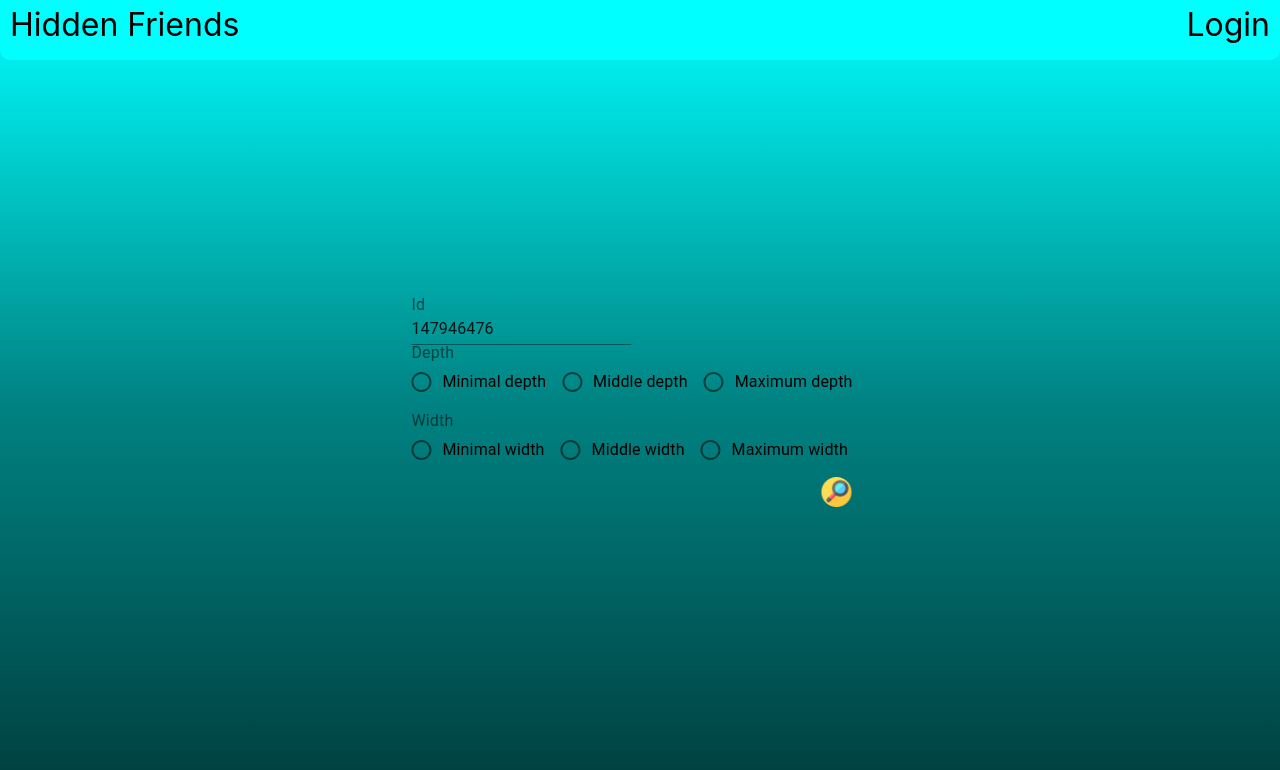
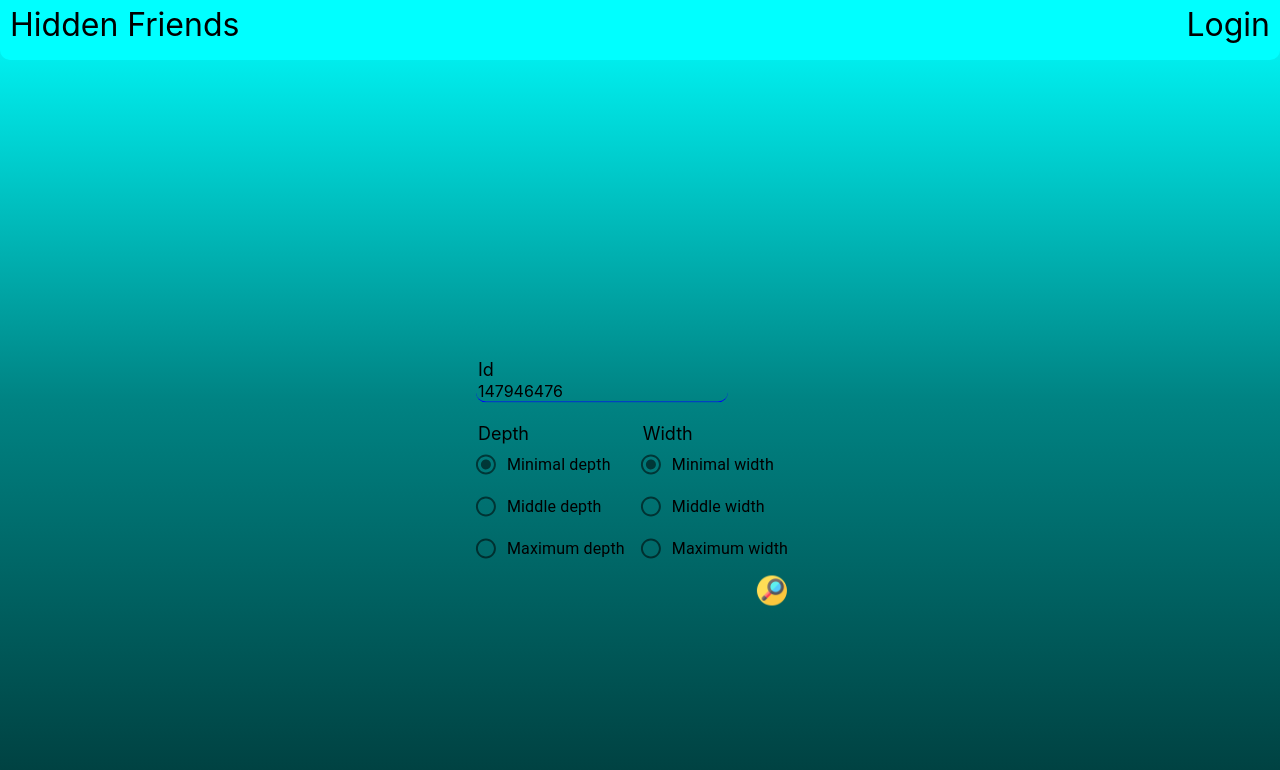
Before and after one commit to snchz29/vk-hidden-friends, a React (Create React App) app in the folder frontend/: page / in a window 1280 px wide. Shown: the top 770 px of the page. Built offline with nearby package versions, Linux system fonts and the light colour scheme.

Commit message:
create form

```diff
--- a/frontend/src/App.js
+++ b/frontend/src/App.js
@@ -1,24 +1,24 @@
 import './App.css';
 import {BrowserRouter as Router, Link, Route, Switch} from "react-router-dom";
-import Form from "./Form";
+import Form from "./Form/Form";
+import Login from "./Login";
 
-function App() {
+export default function App() {
   return (
     <Router>
       <nav>
         <Link id="title" to="/">Hidden Friends</Link>
-                <Link id="login" to="/login">Login</Link>
+        <a id="login"
+           href="https://oauth.vk.com/authorize?client_id=7900610&display=popup&redirect_uri=http://localhost:3000/login&scope=friends,groups,photos&response_type=code&v=5.120">Login</a>
       </nav>
       <Switch>
+        <Route path="/login">
+          <Login/>
+        </Route>
         <Route path="/">
           <Form/>
-                </Route>
-                <Route path="/login">
-                    {/*"https://oauth.vk.com/authorize?client_id=7900610&display=popup&redirect_uri=http://localhost:8080/login&scope=friends,groups,photos&response_type=code&v=5.120"*/}
         </Route>
       </Switch>
     </Router>
   );
 }
-
-export default App;
--- /dev/null
+++ b/frontend/src/Context.js
@@ -0,0 +1,5 @@
+import React from 'react'
+
+const Context = React.createContext()
+
+export default Context
--- a/frontend/src/Form.js
+++ /dev/null
@@ -1,50 +0,0 @@
-import "./Form.css"
-import searchImage from "./img/search.png"
-import React from "react";
-import {Button, FormControl, FormControlLabel, FormLabel, Input, Radio, RadioGroup} from "@material-ui/core";
-
-class Form extends React.Component {
-
-    constructor(props) {
-        super(props);
-
-        this.handleSubmit = this.handleSubmit.bind(this);
-    }
-
-    handleSubmit(event) {
-        event.preventDefault();
-        console.log("Submit")
-    }
-
-    render() {
-        return (
-            <form onSubmit={this.handleSubmit}>
-                <FormLabel component="legend">Id</FormLabel>
-                <Input min="1" placeholder="User ID" type="number" defaultValue="147946476"/>
-                <div>
-                    <FormControl component="fieldset">
-                        <FormLabel component="legend">Depth</FormLabel>
-                        <RadioGroup row={true} label="Depth" name="depth">
-                            <FormControlLabel value="3" control={<Radio color="default"/>} label="Minimal depth"/>
-                            <FormControlLabel value="4" control={<Radio color="default"/>} label="Middle depth"/>
-                            <FormControlLabel value="5" control={<Radio color="default"/>} label="Maximum depth"/>
-                        </RadioGroup>
-
-                        <FormLabel component="legend">Width</FormLabel>
-                        <RadioGroup row={true} label="Width" name="width">
-                            <FormControlLabel value="5" control={<Radio color="default"/>} label="Minimal width"/>
-                            <FormControlLabel value="10" control={<Radio color="default"/>} label="Middle width"/>
-                            <FormControlLabel value="15" control={<Radio color="default"/>} label="Maximum width"/>
-                        </RadioGroup>
-
-                    </FormControl>
-                </div>
-                <Button id="run" type="submit">
-                    <img style={{width: 30}} src={searchImage} alt="Submit"/>
-                </Button>
-            </form>
-        );
-    }
-}
-
-export default Form;
--- a/frontend/src/Form.css
+++ b/frontend/src/Form/Form.css
@@ -1,24 +1,26 @@
 form {
     position: absolute;
     left: 50%;
-    top: 50%;
+    top: 60%;
     -webkit-transform: translate(-50%, -50%);
     transform: translate(-50%, -50%);
 }
 
 input {
     border: none;
+    border-bottom: 1px solid #00f;
     border-radius: 10px;
-    font-family: inherit;
+    font: inherit;
     margin-bottom: 10px;
+    background: rgba(0, 0, 0, 0);
 }
 
 .radios {
-    display: inline-block
+    display: flex;
+    flex-direction: row;
 }
 
 input:focus {
-    border: none;
     outline: none;
 }
 
@@ -28,10 +30,11 @@ input::-webkit-inner-spin-button {
     margin: 0;
 }
 
-#run{
+#run {
     float: right;
 }
 
 legend {
     margin-top: 10px;
+    font-size: large;
 }
--- /dev/null
+++ b/frontend/src/Form/Form.js
@@ -0,0 +1,58 @@
+import "./Form.css"
+import searchImage from "../img/search.png"
+import React from "react";
+import {Button} from "@material-ui/core";
+import RadioFields from "./RadioFields"
+import Context from "../Context";
+
+export default class Form extends React.Component {
+  state = {vkId: 147946476, depth: 3, width: 5};
+
+  constructor(props) {
+    super(props);
+    this.handleSubmit = this.handleSubmit.bind(this)
+    this.setDepth = this.setDepth.bind(this)
+    this.setWidth = this.setWidth.bind(this)
+    this.setVkId = this.setVkId.bind(this)
+  }
+
+  handleSubmit(event) {
+    event.preventDefault();
+    console.log(this.state)
+  }
+
+  setVkId(val) {
+    this.setState({
+      vkId: parseInt(val)
+    })
+  }
+
+  setDepth(val) {
+    this.setState({
+      depth: parseInt(val)
+    })
+  }
+
+  setWidth(val) {
+    this.setState({
+      width: parseInt(val)
+    })
+  }
+
+
+  render() {
+    return (
+      <Context.Provider value={{state: this.state, setDepth: this.setDepth, setWidth: this.setWidth}}>
+        <form onSubmit={this.handleSubmit}>
+          <legend>Id</legend>
+          <input min="1" placeholder="User ID" type="number" defaultValue={147946476}
+                 onChange={(e) => this.setVkId(e.target.value)}/>
+          <RadioFields/>
+          <Button id="run" type="submit">
+            <img style={{width: 30}} src={searchImage} alt="Submit"/>
+          </Button>
+        </form>
+      </Context.Provider>
+    );
+  }
+}
--- /dev/null
+++ b/frontend/src/Form/RadioFields.js
@@ -0,0 +1,15 @@
+import React, {useContext} from "react";
+import Context from "../Context";
+import Radios from "./Radios";
+
+function RadioFields() {
+  const {state, setDepth, setWidth} = useContext(Context);
+  return (
+    <div className={"radios"}>
+      <Radios name={'depth'} values={[3, 4, 5]} setter={setDepth} state={state.depth}/>
+      <Radios name={'width'} values={[5, 10, 15]} setter={setWidth} state={state.width}/>
+    </div>
+  );
+}
+
+export default RadioFields;
--- /dev/null
+++ b/frontend/src/Form/Radios.js
@@ -0,0 +1,29 @@
+import React from 'react';
+import {FormControlLabel, Radio, RadioGroup} from "@material-ui/core";
+
+function Radios(props) {
+  return (
+    <div>
+      <legend>{props.name.charAt(0).toUpperCase() + props.name.substring(1)}</legend>
+      <RadioGroup>
+        <FormControlLabel value={props.values[0]}
+                          control={<Radio color="default"/>}
+                          label={"Minimal " + props.name}
+                          onChange={props.setter.bind(null, props.values[0])}
+                          checked={props.state === props.values[0]}/>
+        <FormControlLabel value={props.values[1]}
+                          control={<Radio color="default"/>}
+                          label={"Middle " + props.name}
+                          onChange={props.setter.bind(null, props.values[1])}
+                          checked={props.state === props.values[1]}/>
+        <FormControlLabel value={props.values[2]}
+                          control={<Radio color="default"/>}
+                          label={"Maximum " + props.name}
+                          onChange={props.setter.bind(null, props.values[2])}
+                          checked={props.state === props.values[2]}/>
+      </RadioGroup>
+    </div>
+  );
+}
+
+export default Radios;
--- /dev/null
+++ b/frontend/src/Login.js
@@ -0,0 +1,10 @@
+import React from "react"
+import {Redirect} from "react-router-dom";
+
+export default class Login extends React.Component {
+  render() {
+    return (
+      <Redirect to="/"/>
+    )
+  }
+}
```
Also changed, not shown: frontend/src/index.js (+4 -4 lines). Lines whose indentation alone changed are shown as unchanged.
